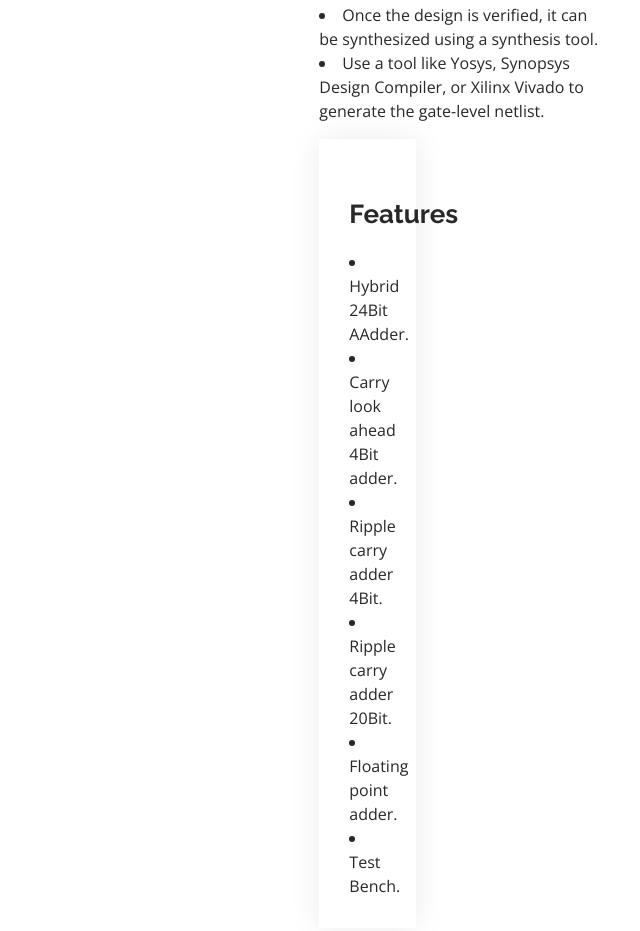
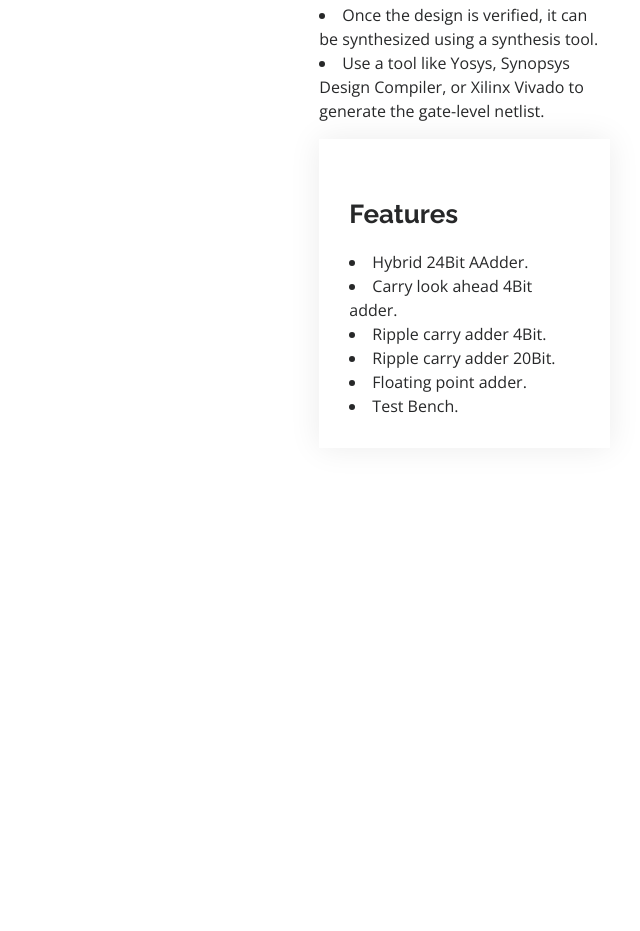
Before and after one commit to hemu33662/PortFolio, a plain HTML site: page Floating.html in a window 1280 px wide. Shown: the part 2390-3321 px from the top of the page, without its empty margins (640-1280 px from the left). After the commit the page ends 2898 px from the top, so only its background shows below. Drawn offline with nearby package versions, Linux system fonts and the light colour scheme; files whose address does not match are found by name.

Commit message:
Update Floating.html

```diff
--- a/Floating.html
+++ b/Floating.html
@@ -193,7 +193,6 @@
               </ul>
 
 
-            <div class="col-lg-4">
               <div class="portfolio-info">
                 <div class="portfolio-description">
                   <h2>Features</h2>
@@ -205,7 +204,6 @@
                   <li>Test Bench.</li>
                 </div>
               </div>
-            </div>
           </div>
 
         </div>
```
